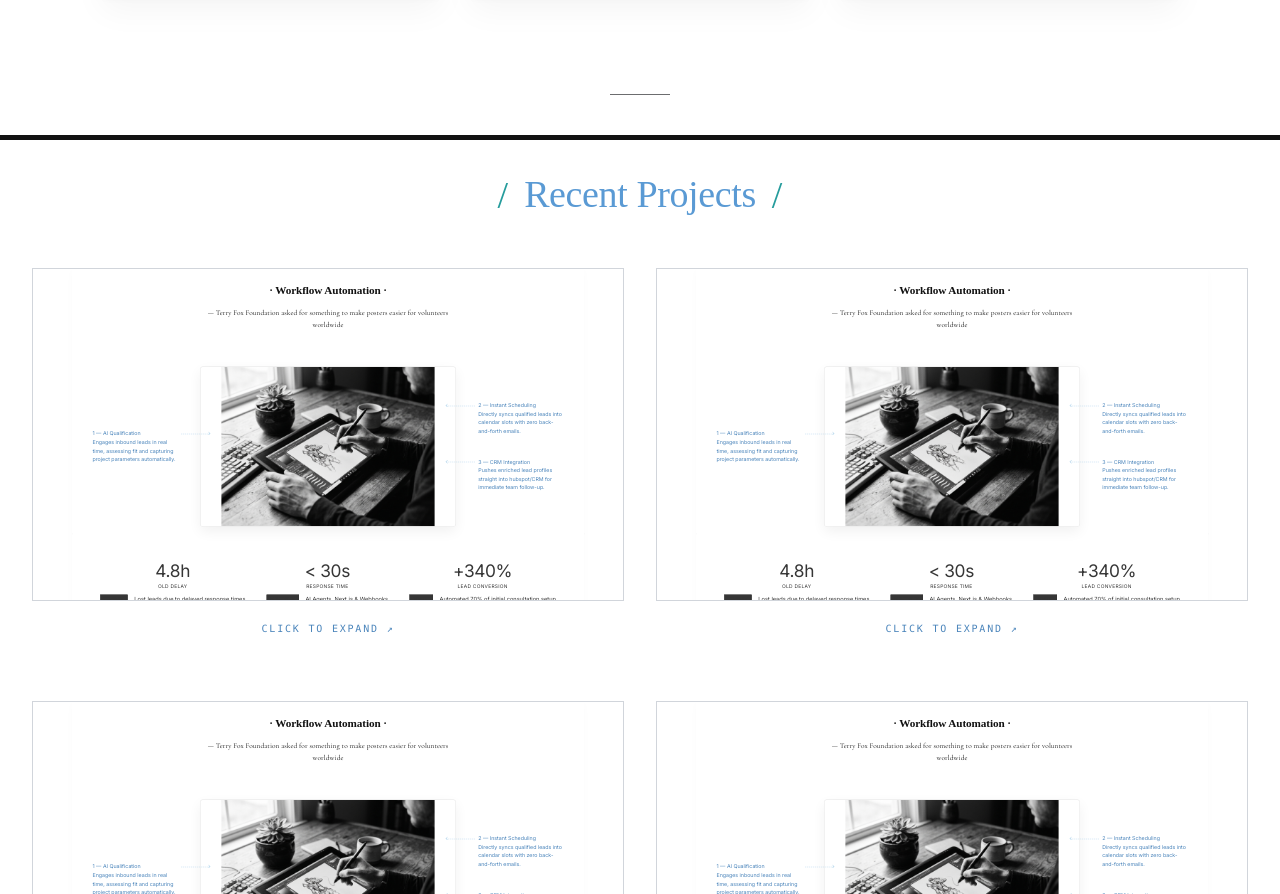
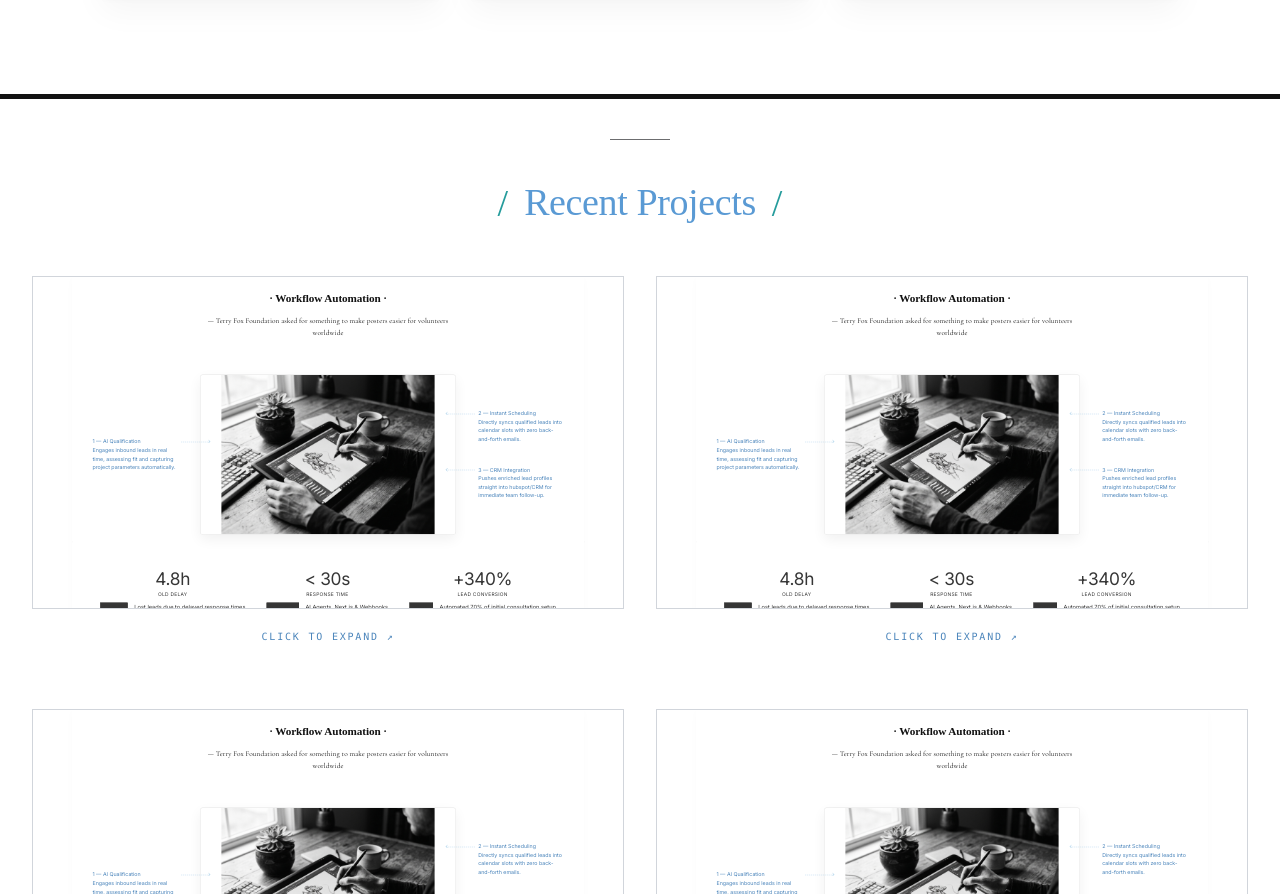
Before and after one commit to Irene2828/porfoliojuly, a Next.js app: page /v2 in a window 1280 px wide. Shown: the part 1559-2453 px from the top of the page. Built offline with nearby package versions, Linux system fonts and the light colour scheme; no server answers; the database is empty; a web font is replaced by a local one.

Commit message:
Place short decor line directly above Recent Projects heading, below the 5px black edge-to-edge divider

```diff
--- a/src/app/v2/page.tsx
+++ b/src/app/v2/page.tsx
@@ -52,15 +52,6 @@ export default async function V2Page() {
         />
         <ServicesV2 />
 
-        {/* Short decor line above Projects */}
-        <div style={{
-          width: '60px',
-          height: '1px',
-          backgroundColor: '#0b0c10',
-          margin: '6rem auto 2.5rem auto',
-          opacity: 0.6
-        }} />
-
         {/* Edge-to-Edge Black Divider above Projects (5px height) */}
         <div
           style={{
@@ -69,11 +60,20 @@ export default async function V2Page() {
             marginRight: 'calc(-50vw + 50%)',
             height: '5px',
             backgroundColor: '#121212',
-            margin: '0 0 2rem 0',
+            margin: '6rem 0 2.5rem 0',
             position: 'relative',
             zIndex: 10
           }}
         />
+
+        {/* Short decor line directly above Recent Projects heading */}
+        <div style={{
+          width: '60px',
+          height: '1px',
+          backgroundColor: '#0b0c10',
+          margin: '0 auto 2.5rem auto',
+          opacity: 0.6
+        }} />
 
         {/* Recent Projects Section Header */}
         <SectionDivider theme="light" label="Recent Projects" align="center" />
```
